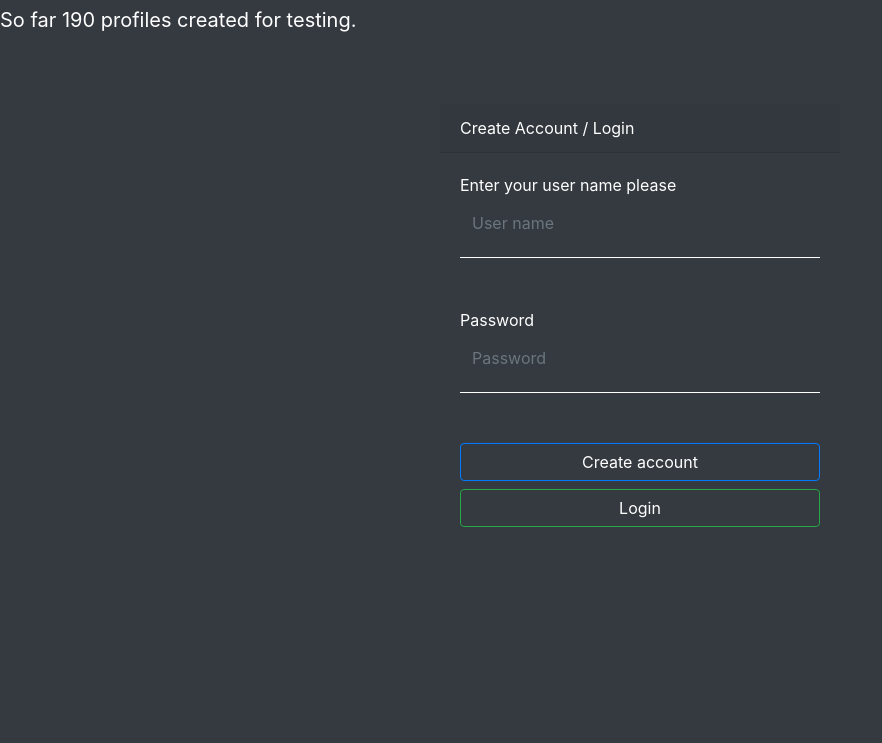
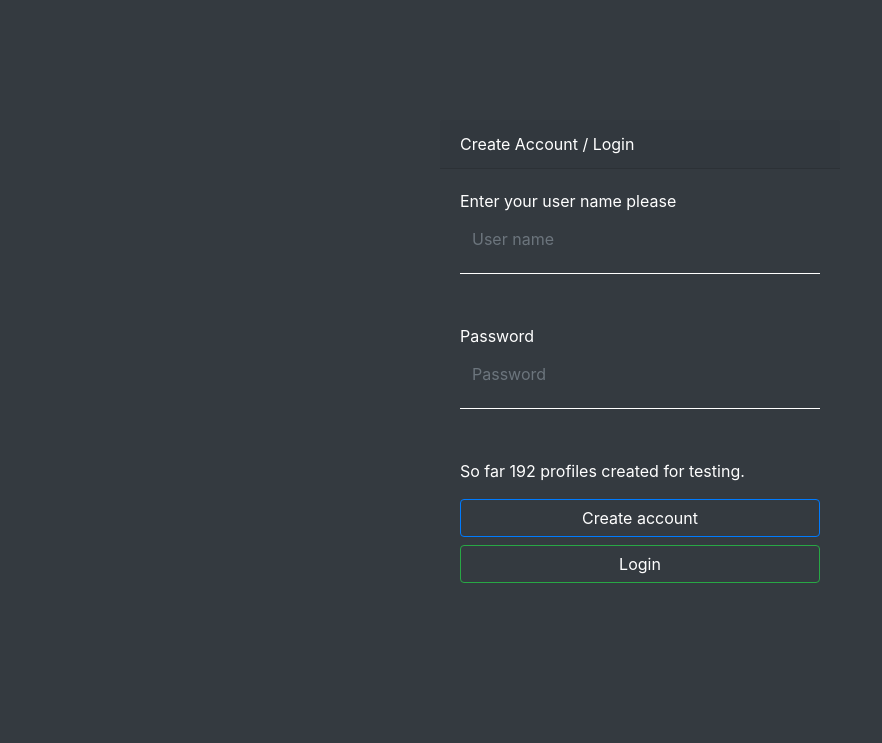
Before and after one commit to MiroslavSvec/project-3, a Flask app: page / in a window 1280 px wide. Shown: the top 743 px of the page, without its empty margins (0-882 px from the left). Run offline with Flask 2, Linux system fonts and the light colour scheme; some libraries are stand-ins or nearby versions.

Commit message:
Changed inndex.html to extends from base.html

```diff
--- a/data/system/app_data.json
+++ b/data/system/app_data.json
@@ -1 +1 @@
-{"1.1": [{"version": 1.1, "members": 2174, "setting": [], "games": [{"riddle_game": {"all_players": 0, "player_names": []}}]}]}
+{"1.1": [{"version": 1.1, "members": 2176, "setting": [], "games": [{"riddle_game": {"all_players": 0, "player_names": []}}]}]}
--- a/helper.py
+++ b/helper.py
@@ -41,6 +41,9 @@ def profile(user_name, riddle_profile_name):
 
 
 def get_profile_data(user_name):
+	"""
+	Return frofile data
+	"""
 	all_profiles = read_txt('data/profiles/all-profiles.txt')
 	for profile in all_profiles:
 		if profile.strip('\n') == user_name:
@@ -50,10 +53,11 @@ def get_profile_data(user_name):
 
 def create_profile_data(user_name):
 	profile = get_profile_data(user_name)
+	# CHeck if profile already exist
 	if profile:
 		return jsonify(user_name)
 	else:
-		## Profile data
+		## If not create new Profile
 		profile_created = datetime.now().strftime("%H:%M:%S")
 		profiles = {}
 		profiles[f'{user_name}'] = []
--- a/static/custom/css/index.css
+++ b/static/custom/css/index.css
@@ -24,21 +24,23 @@ hr {
 
 /* Login */
 
-.navbar-brand p {
-	color: #ffffff;
+.index_background {
+	background: url('/static/custom/images/main-background.jpg') no-repeat center;
+    -webkit-background-size: cover;
+    -moz-background-size: cover;
+    -o-background-size: cover;
+    background-size: cover;
 }
 
-.index_background,
+.content-wrapper {
+	margin-left: 0px;
+	background: transparent;
+}
+
 .btn,
 .form-control:focus,
 .btn-primary,
 .btn-success {
+
 	background-color: #343a40;
 }
-
-
-lol {
-	background-image: url("../files/images/1.jpg") ;
-	height: 500px;
-
-}
--- a/templates/base.html
+++ b/templates/base.html
@@ -107,8 +107,8 @@
 			{% endblock main_content %}
 		</div>
 	</div>
-		<!-- /.container-fluid-->
-		<!-- /.content-wrapper-->
+	<!-- Footer -->
+	{% block footer %}
 	<footer class="sticky-footer">
 		<div class="container">
 			<div class="text-center">
@@ -116,6 +116,7 @@
 			</div>
 		</div>
 	</footer>
+	{% endblock footer %}
 	<!-- Scroll to Top Button-->
 	<a class="scroll-to-top rounded" href="#page-top">
 		<i class="fa fa-angle-up"></i>
@@ -138,7 +139,16 @@
 			</div>
 		</div>
 	</div>
-
+	<!-- Alerts Box  -->
+	<div id="alerts" class="card text-center">
+		<header class="card-header">
+			<div class="text-left">
+			</div>
+		</header>
+		<div class="card-body">
+			<p id="message-box"></p>
+		</div>
+	</div>
 	<!-- Bootstrap core JavaScript-->
 	<script src="{{ url_for('static', filename='vendor/jquery/jquery.min.js') }}"></script>
 	<script src="{{ url_for('static', filename='vendor/bootstrap/js/bootstrap.bundle.min.js') }}"></script>
@@ -150,8 +160,6 @@
 	<script src="{{ url_for('static', filename='custom/js/main.js') }}"></script>
 		{% block scripts %}
 	{% endblock scripts %}
-
-	</div>
 </body>
 
 </html>
--- a/templates/index.html
+++ b/templates/index.html
@@ -1,32 +1,11 @@
-<!DOCTYPE html>
-<html lang="en">
+{% extends "base.html" %}
+{% block css %}
+<link href="{{ url_for('static', filename='custom/css/index.css') }}" rel="stylesheet">
+{% endblock css %}
+{% block navbar %}
 
-<head>
-	<meta charset="utf-8">
-	<meta http-equiv="X-UA-Compatible" content="IE=edge">
-	<meta name="viewport" content="width=device-width, initial-scale=1, shrink-to-fit=no">
-	<meta name="description" content="">
-	<meta name="author" content="">
-	<title>{{page_title}}</title>
-	<!-- Bootstrap core CSS-->
-	<link href="{{ url_for('static', filename='vendor/bootstrap/css/bootstrap.min.css') }}" rel="stylesheet">
-	<!-- Custom fonts for this template-->
-	<link href="{{ url_for('static', filename='vendor/font-awesome/css/font-awesome.min.css') }}" rel="stylesheet">
-	<!-- Custom styles for this template-->
-	<link href="{{ url_for('static', filename='vendor/css/sb-admin.css') }}" rel="stylesheet">
-	<!-- Styles-->
-	<link href="{{ url_for('static', filename='custom/css/styles.css') }}" rel="stylesheet">
-	<link href="{{ url_for('static', filename='custom/css/index.css') }}" rel="stylesheet">
-	<link href="{{ url_for('static', filename='custom/css/screens.css') }}" rel="stylesheet">
-</head>
-
-<body class="index_background">
-
-	<nav class="nav nav-wrapper">
-		<div class="navbar-brand">
-			<p>So far {{members}} profiles created for testing.</p>
-		</div>
-	</nav>
+{% endblock navbar %}
+{% block main_content %}
 <div class="container">
 	<div class="card card-login mx-auto mt-5">
 		<div class="card-header">Create Account / Login</div>
@@ -36,6 +15,7 @@
 					<div class="form-group">
 						<label for="username">Enter your user name please</label>
 						<input name="username" type="text" class="form-control" placeholder="User name" required>
+
 					</div>
 					<hr>
 					<div class="form-group">
@@ -43,41 +23,15 @@
 						<input class="form-control" name="user_password" type="password" placeholder="Password" required>
 					</div>
 					<hr>
-						<!-- <div class="form-group">
-								<div class="form-check">
-									<label class="form-check-label">
-										<input class="form-check-input" type="checkbox"> Remember Password</label>
-								</div>
-							</div> -->
+					<p>So far {{members}} profiles created for testing.</p>
 					<button onclick="return create_profile()" class="btn btn-primary btn-block">Create account</button>
 					<button onclick="return check_login_details();" class="btn btn-success btn-block">Login</button>
 				</form>
 			</div>
 		</div>
 	</div>
-	<!-- Alerts Box  -->
-	<div id="alerts" class="card text-center">
-		<header class="card-header">
-			<div class="text-left">
 </div>
-		</header>
-		<div class="card-body">
-				<p id="message-box"></p>
-		</div>
-	</div>
-	</div>
-	<!-- Bootstrap core JavaScript-->
-	<script src="{{ url_for('static', filename='vendor/jquery/jquery.min.js') }}"></script>
-	<script src="{{ url_for('static', filename='vendor/bootstrap/js/bootstrap.bundle.min.js') }}"></script>
-	<!-- Core plugin JavaScript-->
-	<script src="{{ url_for('static', filename='vendor/jquery-easing/jquery.easing.min.js') }}"></script>
-	<!-- Custom scripts for all pages-->
-	<script src="{{ url_for('static', filename='vendor/js/sb-admin.min.js') }}"></script>
-	<!-- Main JS-->
-	<script src="{{ url_for('static', filename='custom/js/main.js') }}"></script>
-	<script>
+{% endblock main_content %}
+{% block footer %}
 
-	</script>
-</body>
-
-</html>
+{% endblock footer %}
```
Also changed, not shown: templates/riddle-g-setting.html (+7 -7 lines). Lines whose indentation alone changed are shown as unchanged.
